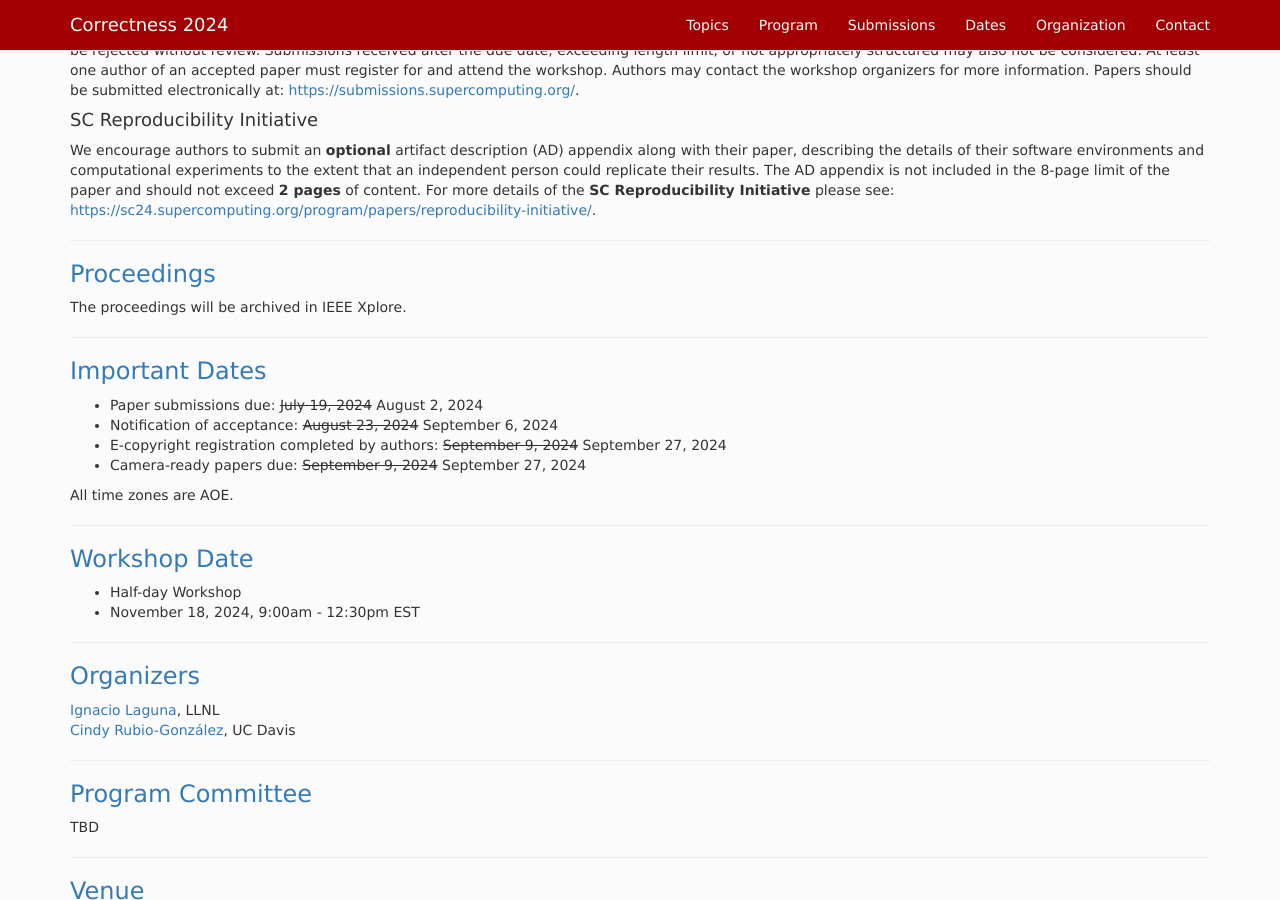
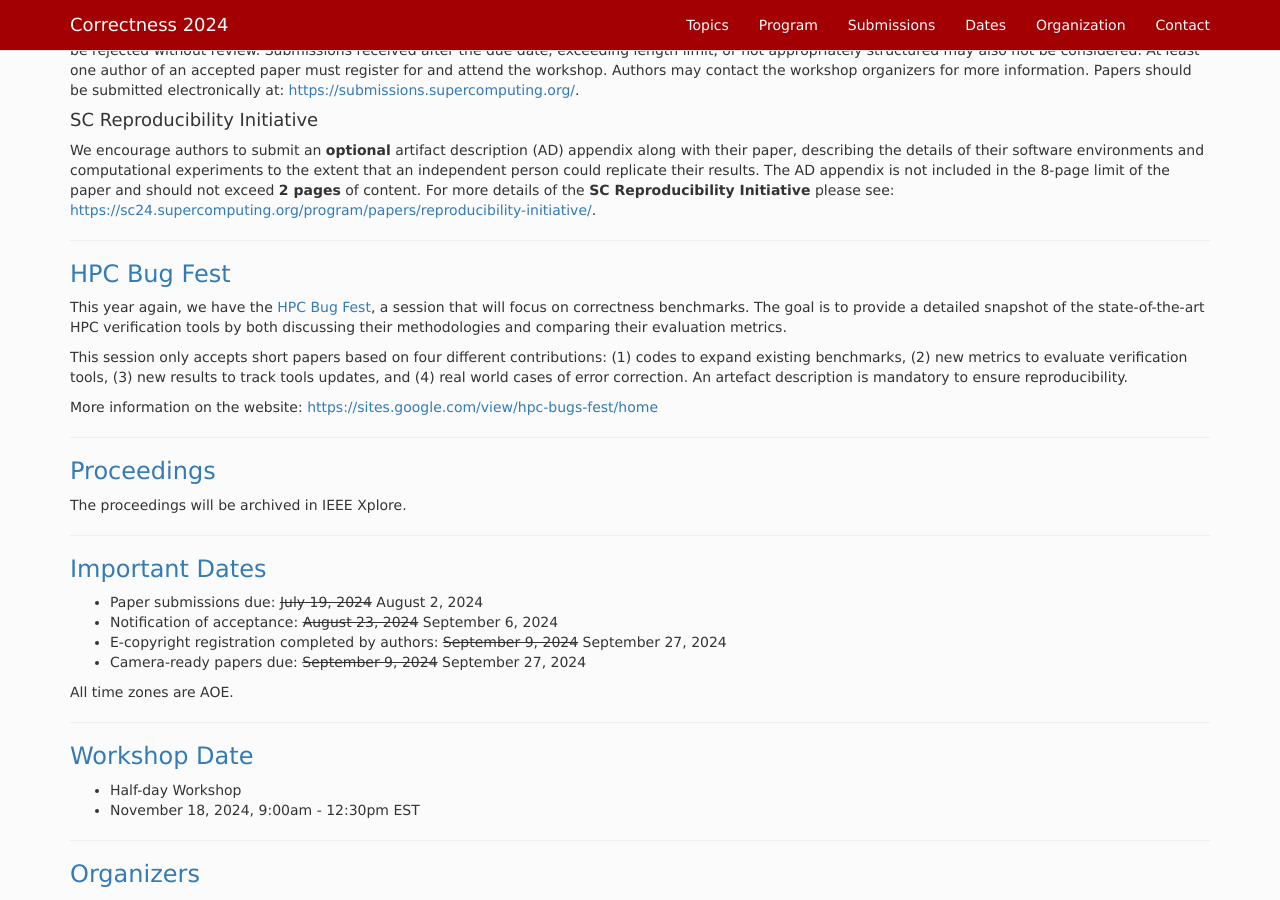
Before and after one commit to correctness-workshop/2024, a Jekyll site: the page built from index.md, in a window 1280 px wide and 900 px high, scrolled down 1545 px. Built offline with Jekyll 4.4.1, drawn with Linux system fonts in a browser that asks for light colours; nearby versions of some CDN libraries; the list of posts is cut into pages by our own code.

Commit message:
Update index.md

```diff
--- a/index.md
+++ b/index.md
@@ -76,6 +76,19 @@ Submitted papers must represent original unpublished research that is not curren
 We encourage authors to submit an **optional** artifact description (AD) appendix along with their paper, describing the details of their software environments and computational experiments to the extent that an independent person could replicate their results. The AD appendix is not included in the 8-page limit of the paper and should not exceed **2 pages** of content. For more details of the **SC Reproducibility Initiative** please see: [https://sc24.supercomputing.org/program/papers/reproducibility-initiative/](https://sc24.supercomputing.org/program/papers/reproducibility-initiative/).
 
 ---
+
+###  <a class="anchor" name="submissions"> HPC Bug Fest </a>
+This year again, we have the [HPC Bug Fest](https://sites.google.com/view/hpc-bugs-fest/home), a session that will focus on correctness benchmarks. The goal is to provide a detailed snapshot of the state-of-the-art HPC verification tools by both discussing their methodologies and comparing their evaluation metrics.
+
+This session only accepts short papers based on four different contributions: (1)
+codes to expand existing benchmarks, (2) new metrics to evaluate verification tools, (3) new results to track tools updates, and (4)
+real world cases of error correction. An artefact description is
+mandatory to ensure reproducibility.
+
+More information on the website: [https://sites.google.com/view/hpc-bugs-fest/home](https://sites.google.com/view/hpc-bugs-fest/home)
+
+----
+
 ###  <a class="anchor" name="proceedings"> Proceedings </a>
 
 The proceedings will be archived in IEEE Xplore.
```
